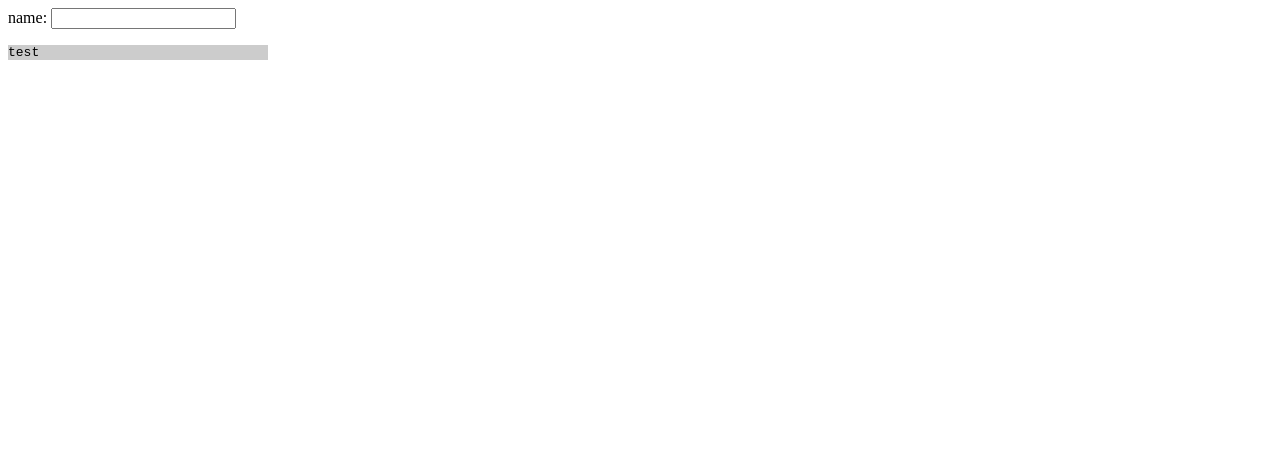
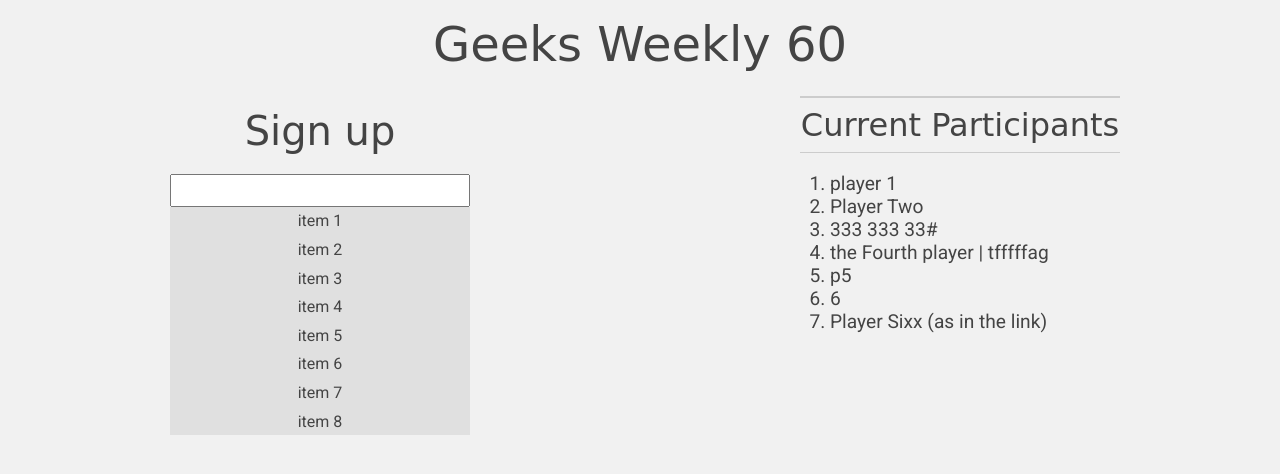
Before and after one commit to ftick/tourney-kiosk, a plain HTML site: page web/index.html in a window 1280 px wide. Drawn offline with nearby package versions, Linux system fonts and the light colour scheme; files that its build step writes are made by us from their sources; files whose address does not match are found by name; a web font is replaced by a local one.

Commit message:
makin things look good

```diff
--- /dev/null
+++ b/public/main.css
@@ -0,0 +1,111 @@
+/*
+    --- Google Fonts ---
+    font-family: 'Roboto', sans-serif;
+    font-family: 'Patua One', cursive;
+*/
+
+body {
+    font-family: 'Roboto', sans-serif;
+    margin: 0;
+    padding: 0;
+    background-color: #f1f1f1;
+    color: #444;
+}
+
+hr {
+    width: 100%;
+    max-width: 320px;
+    padding: 0;
+    background-color: #ccc;
+    border: none;
+    height:0.1em;
+}
+
+.top_box {
+    padding-top: 1em;
+    padding-bottom: 1em;
+    text-align: center;
+}
+
+.split_box {
+    display: flex;
+}
+
+.split_box_col {
+    flex: 50%;
+    text-align: center;
+}
+
+.search_wrapper {
+}
+
+.participant_list {
+    max-width: 300px;
+    margin-left: auto;
+    margin-right: auto;
+    text-align: left;
+    font-size: 1.2em;
+}
+
+.search {
+    font-family: 'Roboto', sans-serif;
+    font-size: 1em;
+    text-align: center;
+    padding: 0.3em;
+    width: 100%;
+    max-width: 300px;
+}
+
+.search_results {
+    margin: 0;
+    padding: 0;
+    margin-right: auto;
+    margin-left: auto;
+    background-color: #e0e0e0;
+}
+
+.search_results ul {
+    margin-top: 0;
+    text-align: center;
+    padding: 0;
+    list-style: none;
+}
+
+.search_results ul li {
+    padding: 0.3em;
+    transition: padding 0.05s,
+                font-size 0.05s;
+}
+
+.search_results_hovered {
+    padding: 0.5em;
+    font-size: 1.2em;
+    background-color: #d0d0d0;
+}
+
+h1 {
+    color: #444;
+    margin: 0;
+    padding: 0;
+    font-weight: normal;
+    font-size: 3em;
+    font-family: 'Patua One', cursive;
+}
+
+h2 {
+    color: #444;
+    margin: 0.5em;
+    padding: 0;
+    font-weight: normal;
+    font-size: 2.5em;
+    font-family: 'Patua One', cursive;
+}
+
+h3 {
+    color: #444;
+    margin: 0;
+    padding: 0;
+    font-weight: normal;
+    font-size: 2em;
+    font-family: 'Patua One', cursive;
+}
--- a/public/main.js
+++ b/public/main.js
@@ -1,16 +1,23 @@
 function create_name_list(list) {
-	var name_list_dom = $("<ul></ul>");
-	for(i=0;i<list.length;i++) {
-		var list_item = $("<li></li>");
-		list_item.text(list[i].tag);
-		name_list_dom.append(list_item);
-	}
-	$('#log_area').html(name_list_dom);
+    $('#name_list').children().each(function(index) {
+        $(this).text(list[index].tag);
+    });
 }
 
-$( document ).ready(function() {
-$( "#name_search_input" ).keyup(function() {
+function get_current_hover() {
+    var current_hover = null;
+    $('#name_list').children().each(function(index) {
+        if ($(this).hasClass("search_results_hovered"))
+            return current_hover = $(this);
+    });
+    return current_hover;
+}
+
+$(document).ready(function() {
+$("#name_search_input").keyup(function(event) {
     if ($(this).val().trim().length === 0) return;
+    if (!(event.which === 38 || event.which === 40))
+        $("#name_list").children().mouseleave();
     $.ajax({
         method: "POST",
         url: "/ajax/namesearch",
@@ -20,4 +27,48 @@ $( "#name_search_input" ).keyup(function() {
             create_name_list(JSON.parse(msg));
         });
 });
+
+$("#name_list").children().mousemove(function(event) {
+    if ($(this).hasClass("search_results_hovered"))
+        return; // don't run the mouse enter
+                // junk if it's already hovered
+    $(this).mouseenter();
 });
+
+$("#name_list").children().mouseenter(function(event) {
+    $("#name_list").children().each(function(index) {
+        $(this).mouseleave();
+    });
+    $(this).addClass("search_results_hovered");
+});
+
+$("#name_list").children().mouseleave(function(event) {
+    $(this).removeClass("search_results_hovered");
+});
+
+$("#name_search_input").keydown(function(event) {
+    // 38 is up, 40 is down
+    // console.log(event.which);
+    if (event.which === 40) {
+        var hover = get_current_hover();
+        if (hover === null) {
+            $('#name_list').children().first().mouseenter();
+        } else {
+            if (hover.next().length)
+                hover.mouseleave();
+                hover.next().mouseenter();
+        }
+    }
+
+    if (event.which === 38) {
+        var hover = get_current_hover();
+        if (hover !== null) {
+            hover.mouseleave();
+            if (hover.prev().length)
+                hover.prev().mouseenter();
+        }
+    }
+});
+
+
+});
--- a/web/index.html
+++ b/web/index.html
@@ -1,14 +1,53 @@
 <html>
     <head>
+        <link href="https://fonts.googleapis.com/css?family=Patua+One|Roboto" rel="stylesheet">
         <script src="http://ajax.googleapis.com/ajax/libs/jquery/3.3.1/jquery.min.js?ver=3.3.1"></script>
         <script src="static/main.js"></script>
+        <link rel="stylesheet" type="text/css" href="static/main.css">
+        <title>Tourney Kiosk</title>
     </head>
         <body>
-	        <form action="/ajax/namesearch" method="post">
-	            name: <input id="name_search_input" type="text" name="name">
-	        </form>
+            <div class="top_box">
+                <h1>Geeks Weekly 60</h1>
+            </div>
+            <div class="split_box">
+                <div class="split_box_col">
+                    <div class="search_wrapper">
+                        <h2>Sign up</h2>
+                        <input class="search" id="name_search_input" type="text">
+                        <div class="search_results search">
+                            <ul id="name_list">
+                                <li>item 1</li>
+                                <li>item 2</li>
+                                <li>item 3</li>
+                                <li>item 4</li>
+                                <li>item 5</li>
+                                <li>item 6</li>
+                                <li>item 7</li>
+                                <li>item 8</li>
+                            </ul>
+                        </div>
+                    </div>
+                </div>
+                <div class="split_box_col">
+                    <hr>
+                    <h3>Current Participants</h3>
+                    <hr>
+                    <ol class="participant_list">
+                        <li>player 1</li>
+                        <li>Player Two</li>
+                        <li>333 333 33#</li>
+                        <li>the Fourth player | tfffffag</li>
+                        <li>p5</li>
+                        <li>6</li>
+                        <li>Player Sixx (as in the link)</li>
+                    </ol>
+                </div>
+            </div>
+            <!--
             <div id="log_area" style="width:260px;background-color:#ccc;font-family:monospace">
                 test
             </div>
+            -->
         </body>
     </html>
```
Lines whose indentation alone changed are shown as unchanged.
